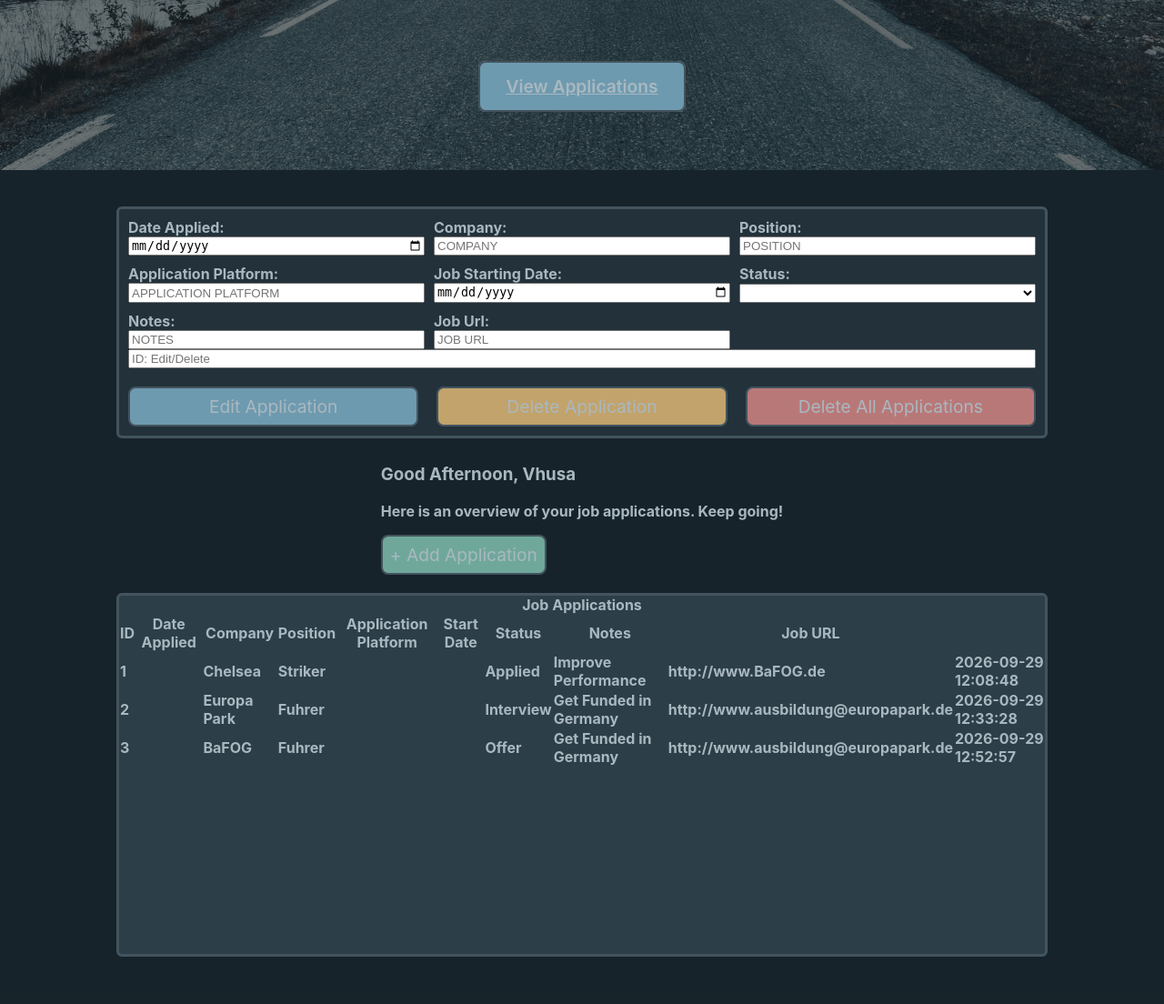
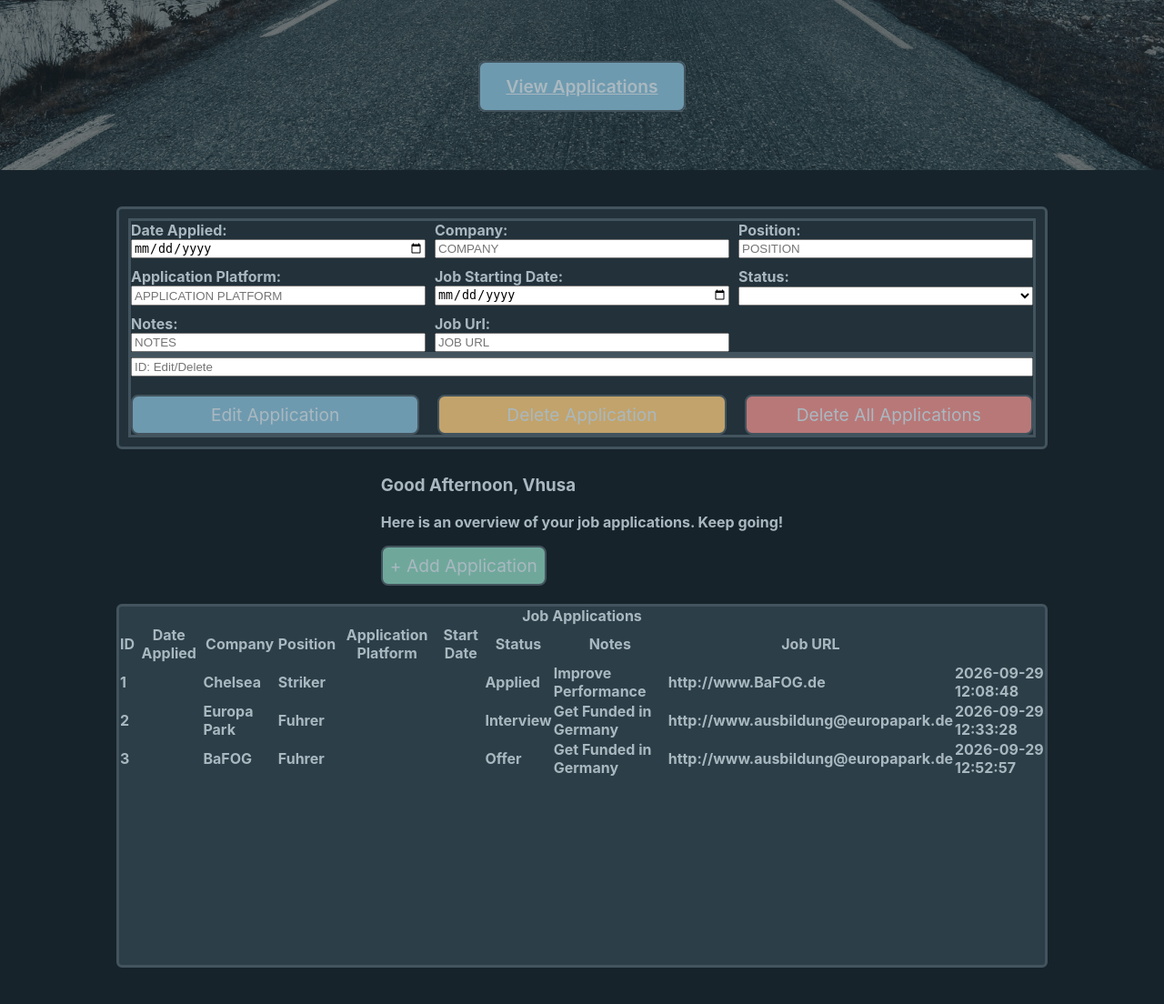
Before and after one commit to Blackbottt/Job-Application-Tracker, a Flask app: page / in a window 1280 px wide. Shown: the part 613-1717 px from the top of the page at 91% size. Before the commit the page ends 1665 px from the top, so only its background shows below. Run offline with Flask 3, Linux system fonts and the light colour scheme; data comes from the database, SQL or seed files in the repository.

Commit message:
feat: input-section-off class styling

```diff
--- a/static/style.css
+++ b/static/style.css
@@ -107,6 +107,11 @@ body {
     gap: 10px;
     width: 100%;
     height: auto;
+    border: 3px solid var(--border);
+}
+
+.input-section-off {
+    display: none;
 }
 
 .submit-add-applications {
@@ -133,6 +138,7 @@ body {
     grid-template-columns: repeat(3, 1fr);
     gap: 20px;
     width: 100%;
+    border: 3px solid var(--border);
 }
 
 .id-edit-delete {
```
